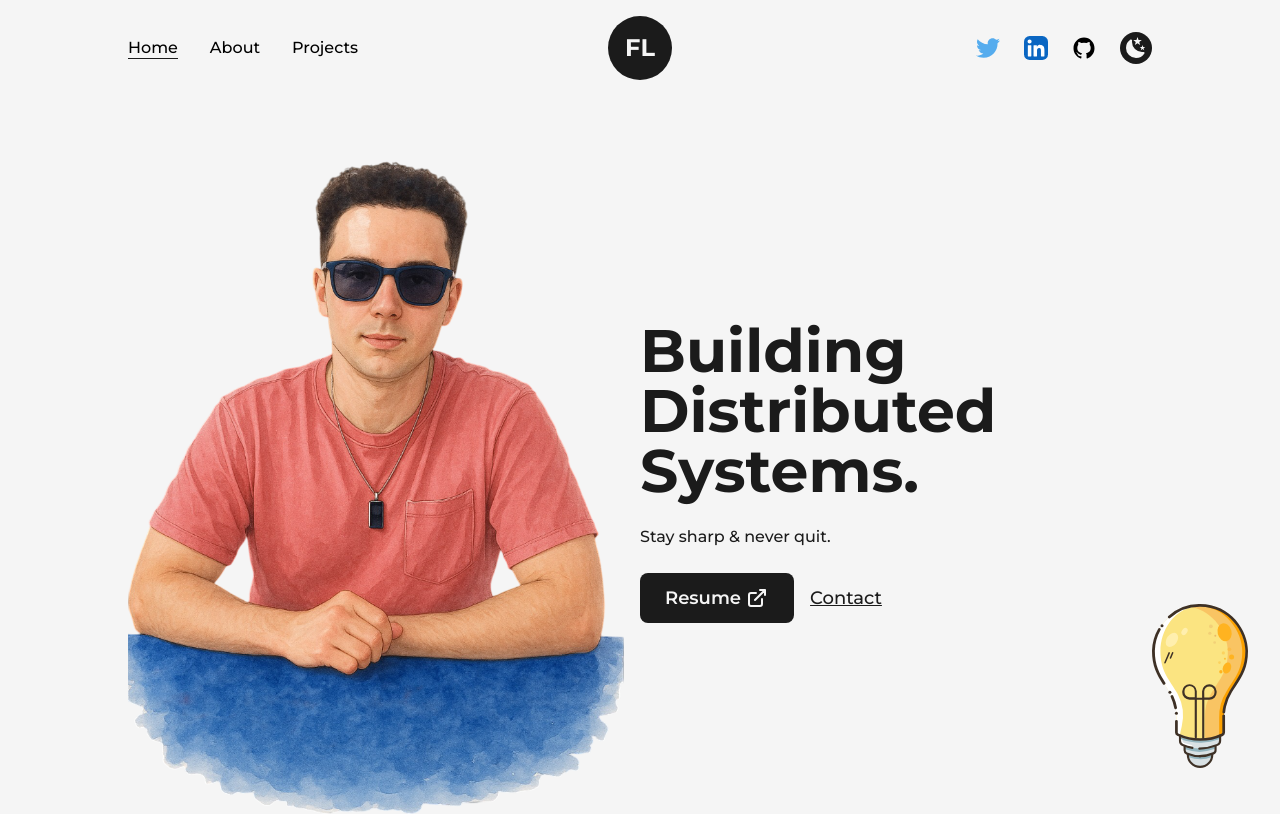
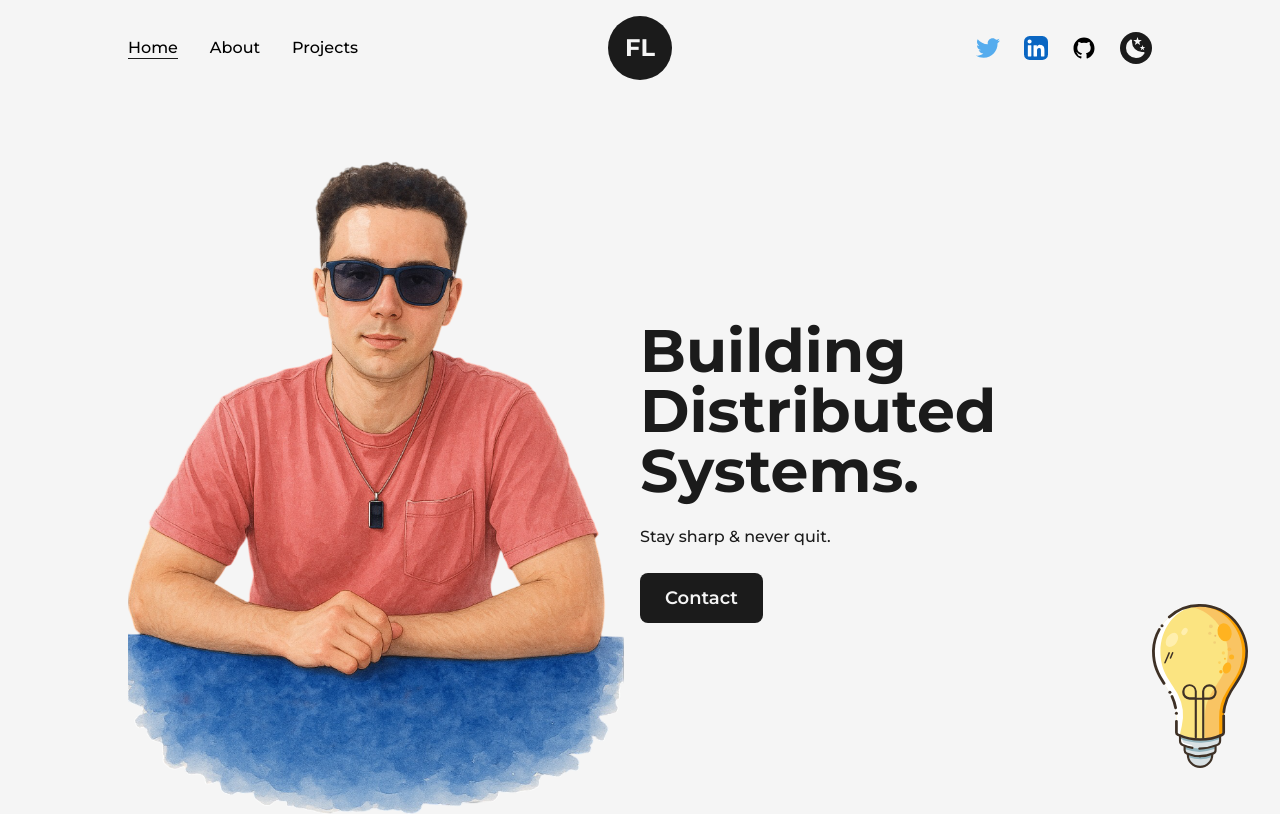
Before and after one commit to francisco-alonso/portfolio-app, a Next.js app: page / in a window 1280 px wide. Shown: the top 814 px of the page. Built offline with nearby package versions, Linux system fonts and the light colour scheme.

Commit message:
fix: remove resume section

```diff
--- a/src/pages/index.tsx
+++ b/src/pages/index.tsx
@@ -4,13 +4,8 @@ import Head from 'next/head';
 import Image from 'next/image';
 import ProfilePic from "../../public/images/profile/avatar.png";
 import { AnimatedText } from '@/components/subcomponents/AnimatedText';
-import Link from 'next/link';
-import { LinkArrow } from '@/components/subcomponents/Icons';
 import lightBulb from '../../public/images/svgs/miscellaneous_icons_1.svg'
 import { Transition } from '@/components/subcomponents/Transition';
-import { basePath } from '@/lib/utils';
-import { useThemeSwitcher } from '@/hooks/useThemeSwitcher';
-import { useEffect, useState } from 'react';
 
 const Home = () => {
   return (
@@ -41,18 +36,11 @@ const Home = () => {
                 <div className='flex items-center self-start mt-2 lg:self-center'>
                   <a
                     className='flex items-center bg-dark text-light p-2.5 px-6 rounded-lg text-lg font-semibold hover:bg-light hover:text-dark border border-solid border-transparent
-                  hover:border-dark dark:bg-light dark:text-dark hover:dark:bg-dark hover:dark:text-light hover:dark:border-light md:p-2 md:px-4 md:text-base'
-                    href={`${basePath}/resume.pdf`}
-                    target="_blank"
-                    download
+                    hover:border-dark dark:bg-light dark:text-dark hover:dark:bg-dark hover:dark:text-light hover:dark:border-light md:p-2 md:px-4 md:text-base'
+                    href="mailto:fraloal97@gmail.com"
                   >
-                    Resume <LinkArrow className='w-6 ml-1' />
+                    Contact
                   </a>
-                  <Link
-                    href="mailto:fraloal97@gmail.com"
-                    target='_blank'
-                    className='ml-4 text-lg font-medium capitalize text-dark underline dark:text-light md:text-base'
-                  >Contact</Link>
                 </div>
               </div>
             </div>
```
Also changed, not shown: 1 other file (tests, documents, lock files or other folders).
